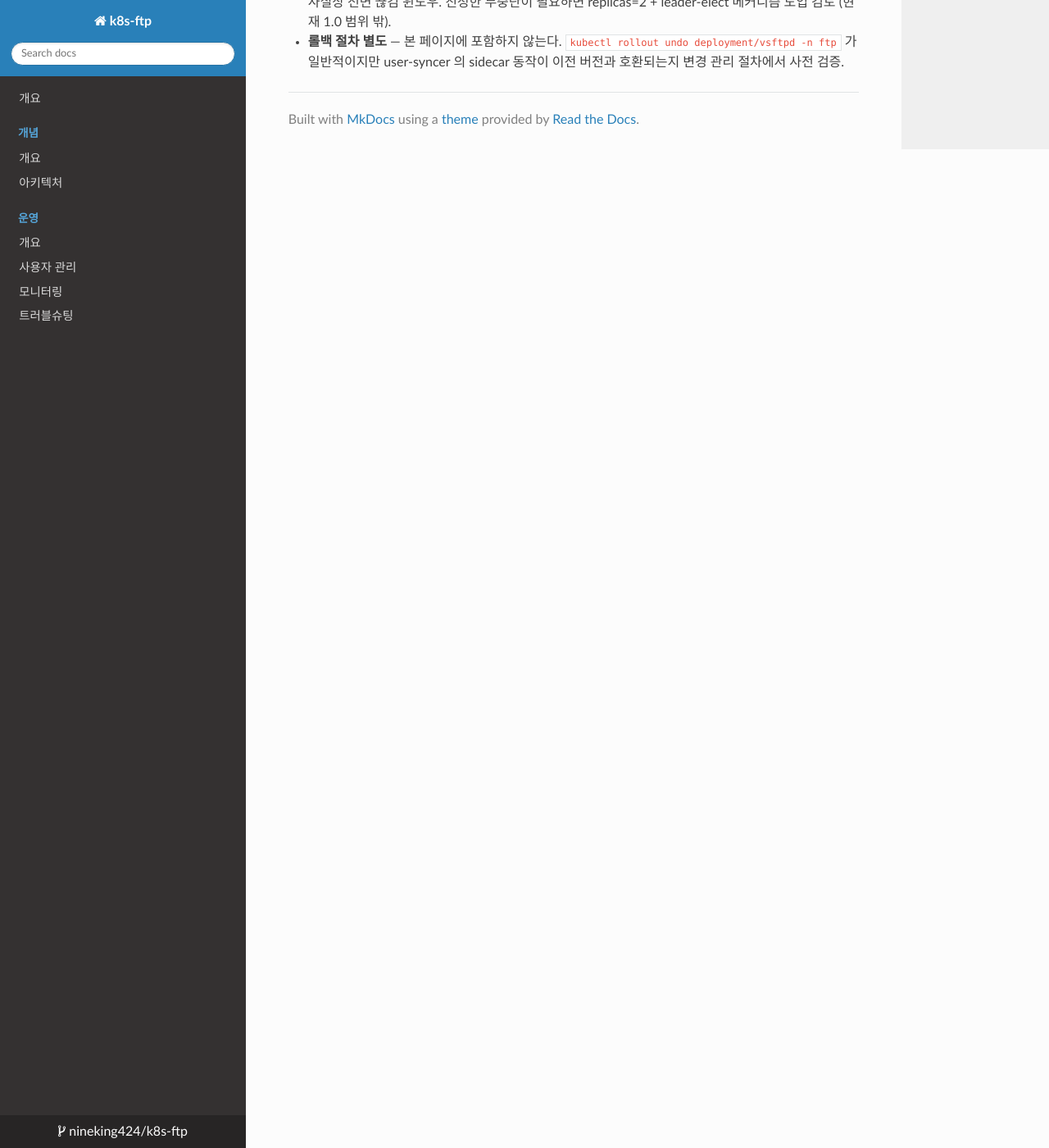
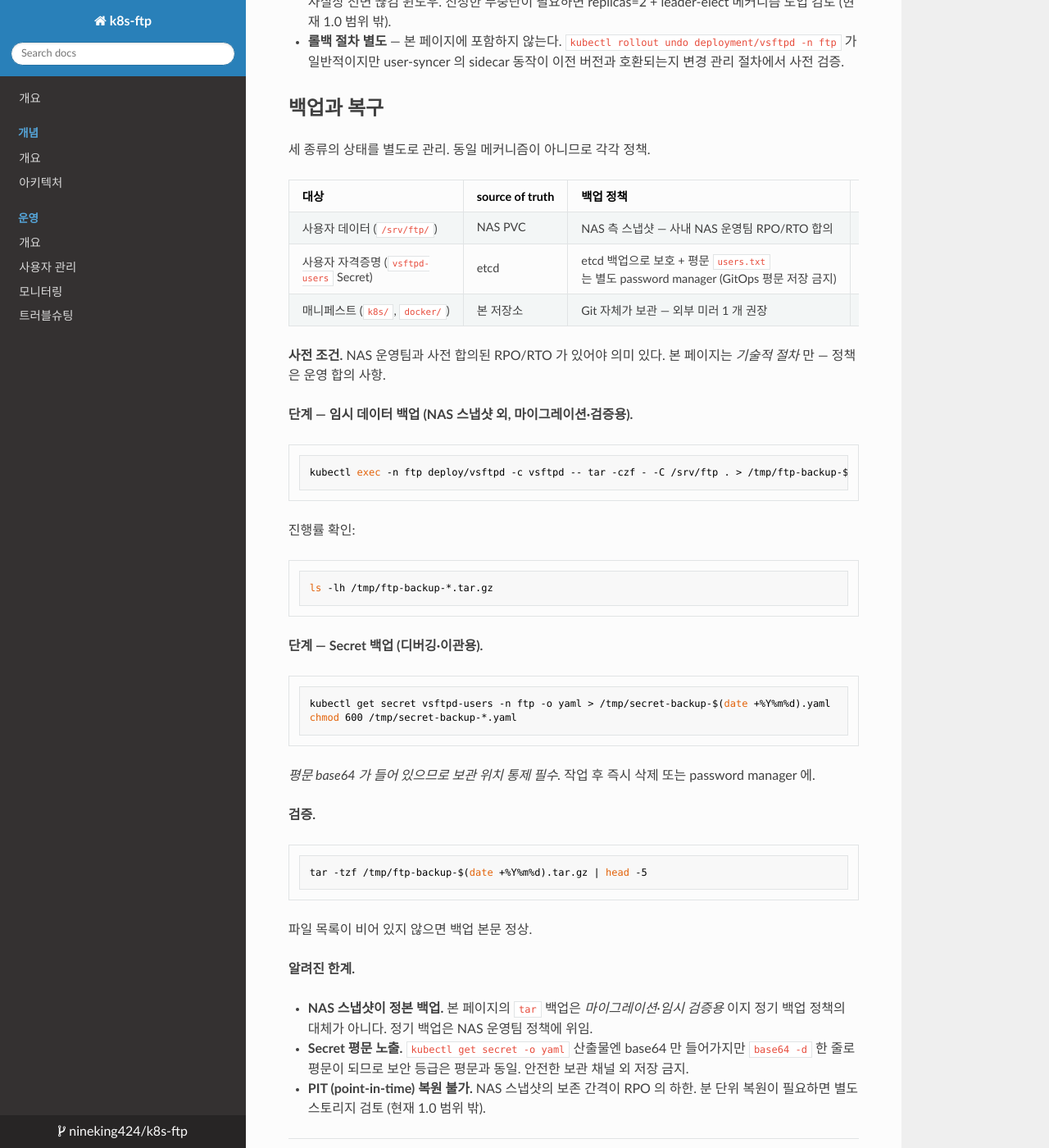
Before and after one commit to nineking424/k8s-ftp, an MkDocs documentation site: the page built from docs/operating/maintenance.md, in a window 1280 px wide and 1400 px high, scrolled down 5250 px. Shown: the whole window at 82% size. Built offline with MkDocs 1.6.1, drawn with Linux system fonts in a browser that asks for light colours; nearby versions of some CDN libraries.

Commit message:
docs(maintenance): 백업·복구 — 세 종류 상태별 정책과 임시 백업 명령
데이터는 NAS 스냅샷이 정본, Secret은 etcd+password manager, 매니페스트는 Git.
tar 백업은 마이그레이션/임시 검증용임을 알려진 한계에 명시.

````diff
--- a/docs/operating/maintenance.md
+++ b/docs/operating/maintenance.md
@@ -203,3 +203,50 @@ curl --user '<user>:<pw>' "ftp://192.168.3.42/smoke" -o /tmp/smoke.dl && diff /t
 
 - **롤아웃 짧은 끊김.** 위 PASV 확장과 동일 ~10 초. RollingUpdate.maxUnavailable=1 + replicas=1 이라 사실상 전면 끊김 윈도우. 진정한 무중단이 필요하면 replicas=2 + leader-elect 메커니즘 도입 검토 (현재 1.0 범위 밖).
 - **롤백 절차 별도** — 본 페이지에 포함하지 않는다. `kubectl rollout undo deployment/vsftpd -n ftp` 가 일반적이지만 user-syncer 의 sidecar 동작이 이전 버전과 호환되는지 변경 관리 절차에서 사전 검증.
+
+## 백업과 복구
+
+세 종류의 상태를 별도로 관리. 동일 메커니즘이 아니므로 각각 정책.
+
+| 대상 | source of truth | 백업 정책 | 복구 |
+|---|---|---|---|
+| 사용자 데이터 (`/srv/ftp/`) | NAS PVC | NAS 측 스냅샷 — 사내 NAS 운영팀 RPO/RTO 합의 | NAS 스냅샷 복구 후 PVC 재마운트 |
+| 사용자 자격증명 (`vsftpd-users` Secret) | etcd | etcd 백업으로 보호 + 평문 `users.txt` 는 별도 password manager (GitOps 평문 저장 금지) | etcd 복원 또는 password manager 에서 재구성 |
+| 매니페스트 (`k8s/`, `docker/`) | 본 저장소 | Git 자체가 보관 — 외부 미러 1 개 권장 | `git clone` + `kubectl apply -k .` |
+
+**사전 조건.** NAS 운영팀과 사전 합의된 RPO/RTO 가 있어야 의미 있다. 본 페이지는 *기술적 절차* 만 — 정책은 운영 합의 사항.
+
+**단계 — 임시 데이터 백업 (NAS 스냅샷 외, 마이그레이션·검증용).**
+
+```bash
+kubectl exec -n ftp deploy/vsftpd -c vsftpd -- tar -czf - -C /srv/ftp . > /tmp/ftp-backup-$(date +%Y%m%d).tar.gz
+```
+
+진행률 확인:
+
+```bash
+ls -lh /tmp/ftp-backup-*.tar.gz
+```
+
+**단계 — Secret 백업 (디버깅·이관용).**
+
+```bash
+kubectl get secret vsftpd-users -n ftp -o yaml > /tmp/secret-backup-$(date +%Y%m%d).yaml
+chmod 600 /tmp/secret-backup-*.yaml
+```
+
+*평문 base64 가 들어 있으므로 보관 위치 통제 필수.* 작업 후 즉시 삭제 또는 password manager 에.
+
+**검증.**
+
+```bash
+tar -tzf /tmp/ftp-backup-$(date +%Y%m%d).tar.gz | head -5
+```
+
+파일 목록이 비어 있지 않으면 백업 본문 정상.
+
+**알려진 한계.**
+
+- **NAS 스냅샷이 정본 백업.** 본 페이지의 `tar` 백업은 *마이그레이션·임시 검증용* 이지 정기 백업 정책의 대체가 아니다. 정기 백업은 NAS 운영팀 정책에 위임.
+- **Secret 평문 노출.** `kubectl get secret -o yaml` 산출물엔 base64 만 들어가지만 `base64 -d` 한 줄로 평문이 되므로 보안 등급은 평문과 동일. 안전한 보관 채널 외 저장 금지.
+- **PIT (point-in-time) 복원 불가.** NAS 스냅샷의 보존 간격이 RPO 의 하한. 분 단위 복원이 필요하면 별도 스토리지 검토 (현재 1.0 범위 밖).
````
